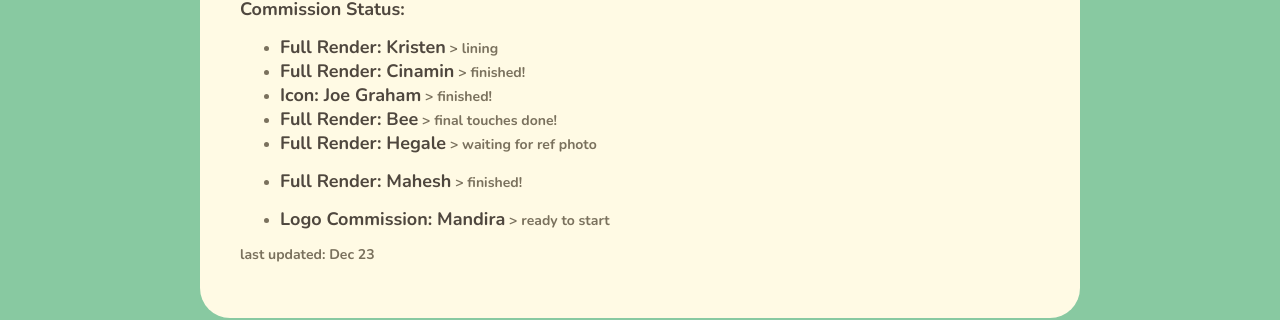
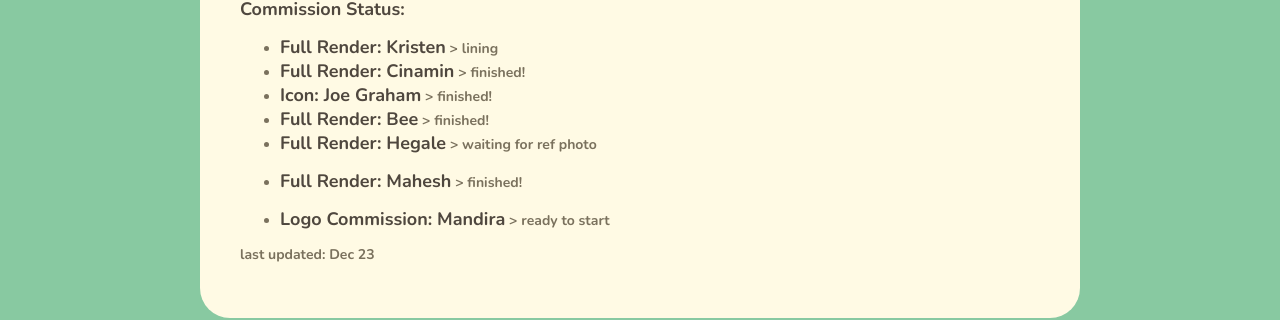
Before and after one commit to antheakwong/antheakwong.github.io, a Jekyll site: the page built from commissions/index.md, in a window 1280 px wide and 900 px high, scrolled down 555 px. Shown: the part 502-822 px from the top of the window. Built offline with Jekyll 4.4.1, drawn with Linux system fonts in a browser that asks for light colours; nearby versions of some CDN libraries.

Commit message:
updated status

```diff
--- a/commissions/index.md
+++ b/commissions/index.md
@@ -43,7 +43,7 @@ Won’t draw: NSFW, mecha, offensive/shock content
 - **Full Render: Kristen** > lining
 - **Full Render: Cinamin** > finished!
 - **Icon: Joe Graham** > finished!
-- **Full Render: Bee** > final touches done!
+- **Full Render: Bee** > finished!
 - **Full Render: Hegale** > waiting for ref photo
 - **Full Render: Mahesh** > finished!
 
```
